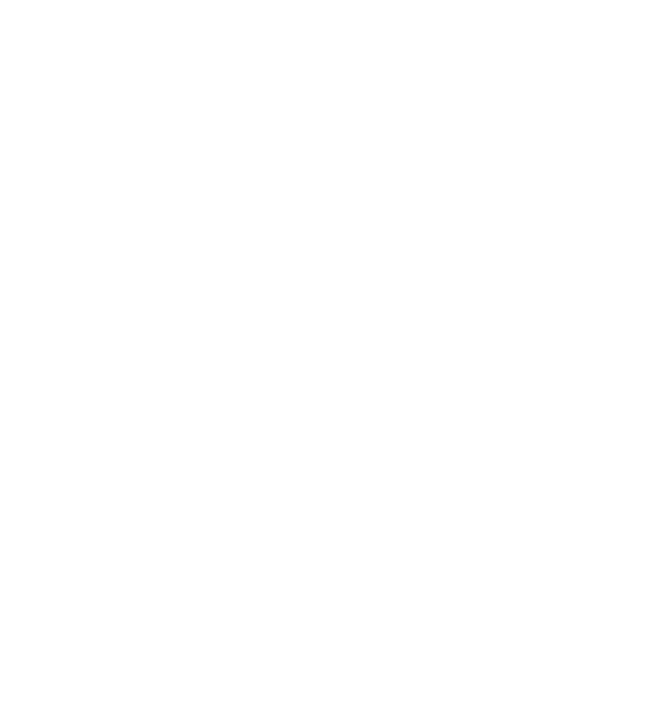
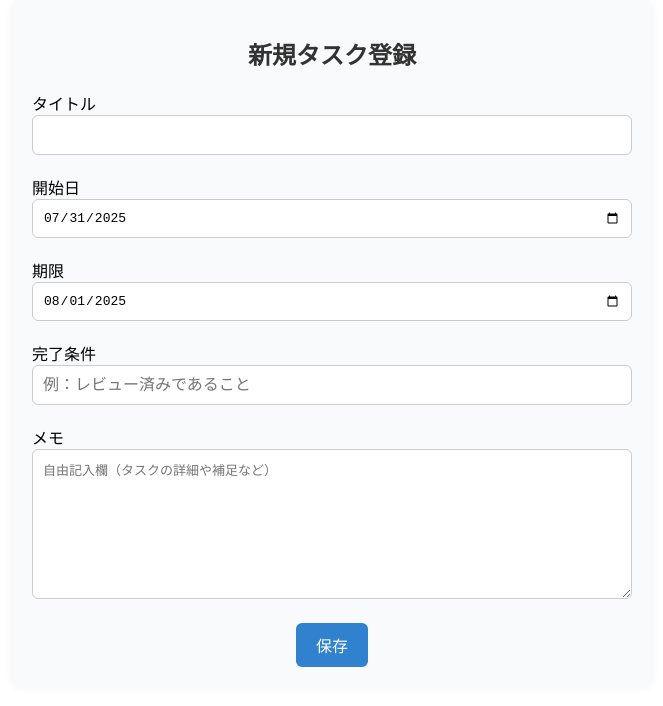
Before and after one commit to minami20230128/KanbanAppFrontend, a React (Vite) app: page /tasks/new/1 in a window 1280 px wide. Before the commit this address had no page. Shown: the top 706 px of the page, without its empty margins (308-971 px from the left). Built offline with nearby package versions, Linux system fonts and the light colour scheme.

Commit message:
新規追加画面追加

```diff
--- a/src/App.tsx
+++ b/src/App.tsx
@@ -1,6 +1,7 @@
-import { BrowserRouter, Routes, Route } from "react-router-dom";
+import { BrowserRouter, Route, Routes } from "react-router-dom";
 import TaskBoard from "./TaskBoard";
 import TaskDetail from "./TaskDetail";
+import TaskRegister from "./TaskRegister";
 
 export default function App() {
   return (
@@ -8,6 +9,7 @@ export default function App() {
       <Routes>
         <Route path="/" element={<TaskBoard />} />
         <Route path="/tasks/:taskId" element={<TaskDetail />} />
+        <Route path="/tasks/new/:status" element={<TaskRegister />} />
       </Routes>
     </BrowserRouter>
   );
--- a/src/Column.tsx
+++ b/src/Column.tsx
@@ -1,16 +1,24 @@
+import { useDroppable } from "@dnd-kit/core";
+import { SortableContext, rectSortingStrategy } from "@dnd-kit/sortable";
 import type { FC } from "react";
-import { SortableContext, rectSortingStrategy } from "@dnd-kit/sortable";
-import { useDroppable } from "@dnd-kit/core";
+import { useNavigate } from "react-router-dom";
 import Card, { type CardType } from "./Card";
 
 export type ColumnType = {
   id: string;
   title: string;
   cards: CardType[];
+  status: string;
 };
 
-const Column: FC<ColumnType> = ({ id, title, cards }) => {
+const Column: FC<ColumnType> = ({ id, title, cards, status }) => {
   const { setNodeRef } = useDroppable({ id: id });
+
+  const navigate = useNavigate();
+
+  const handleClick = (status: string) => {
+    navigate(`/tasks/new/${status}`);
+  };
 
   return (
     <SortableContext id={id} items={cards} strategy={rectSortingStrategy}>
@@ -43,7 +51,7 @@ const Column: FC<ColumnType> = ({ id, title, cards }) => {
             {title}
           </p>
           <button
-            onClick={() => alert(`「${title}」に新しいタスクを追加します`)}
+            onClick={() => handleClick(status)}
             style={{
               border: "none",
               background: "transparent",
--- a/src/TaskBoard.tsx
+++ b/src/TaskBoard.tsx
@@ -1,6 +1,3 @@
-import { useEffect, useState } from "react";
-import axios from "axios";
-import "./styles.css";
 import {
   closestCorners,
   DndContext,
@@ -14,8 +11,11 @@ import {
   type DragStartEvent,
 } from "@dnd-kit/core";
 import { sortableKeyboardCoordinates } from "@dnd-kit/sortable";
+import axios from "axios";
+import { useEffect, useState } from "react";
+import type { CardType } from "./Card";
 import Column, { type ColumnType } from "./Column";
-import type { CardType } from "./Card";
+import "./styles.css";
 
 const TaskBoard = () => {
   const [columns, setColumns] = useState<ColumnType[]>([]);
@@ -39,9 +39,9 @@ const TaskBoard = () => {
         const done = toCard(tasks.filter((t) => t.status === "DONE"));
 
         setColumns([
-          { id: "todo", title: "未着手", cards: todo },
-          { id: "doing", title: "進行中", cards: doing },
-          { id: "done", title: "完了", cards: done },
+          { id: "todo", title: "未着手", cards: todo, status: "TODO" },
+          { id: "doing", title: "進行中", cards: doing, status: "IN_PROGRESS" },
+          { id: "done", title: "完了", cards: done, status: "DONE" },
         ]);
       })
       .catch((err) => {
@@ -62,7 +62,6 @@ const TaskBoard = () => {
   };
 
   const handleDragStart = (event: DragStartEvent) => {
-    console.log("drag");
     const activeId = String(event.active.id);
     const fromColumn = findColumn(activeId);
     setDraggingFromColumnId(fromColumn?.id ?? null);
@@ -173,6 +172,7 @@ const TaskBoard = () => {
             id={column.id}
             title={column.title}
             cards={column.cards}
+            status={column.status}
           />
         ))}
       </div>
--- /dev/null
+++ b/src/TaskRegister.tsx
@@ -0,0 +1,154 @@
+import axios from "axios";
+import { useState } from "react";
+import { useNavigate, useParams } from "react-router-dom";
+
+const TaskDetail = () => {
+  const { status } = useParams();
+  const [title, setTitle] = useState("");
+  const [startDate, setStartDate] = useState("2025-07-31");
+  const [dueDate, setDueDate] = useState("2025-08-01");
+  const [condition, setCondition] = useState("");
+  const [memo, setMemo] = useState("");
+
+  const navigate = useNavigate();
+
+  const handleSave = async () => {
+    try {
+      await axios.post(`/api/tasks/new`, {
+        title,
+        startDate,
+        dueDate,
+        condition,
+        memo,
+        status,
+      });
+      alert("登録しました");
+      navigate("/");
+    } catch (err) {
+      console.error("登録に失敗", err);
+      alert("登録に失敗しました");
+    }
+  };
+
+  return (
+    <div style={styles.container}>
+      <h1 style={styles.heading}>新規タスク登録</h1>
+
+      <div style={styles.formGroup}>
+        <label htmlFor="title">タイトル</label>
+        <input
+          type="text"
+          id="title"
+          value={title}
+          onChange={(e) => setTitle(e.target.value)}
+          style={styles.input}
+        />
+      </div>
+
+      <div style={styles.formGroup}>
+        <label htmlFor="startDate">開始日</label>
+        <input
+          type="date"
+          id="startDate"
+          value={startDate}
+          onChange={(e) => setStartDate(e.target.value)}
+          style={styles.input}
+        />
+      </div>
+
+      <div style={styles.formGroup}>
+        <label htmlFor="dueDate">期限</label>
+        <input
+          type="date"
+          id="dueDate"
+          value={dueDate}
+          onChange={(e) => setDueDate(e.target.value)}
+          style={styles.input}
+        />
+      </div>
+
+      <div style={styles.formGroup}>
+        <label htmlFor="completionCondition">完了条件</label>
+        <input
+          type="text"
+          id="completionCondition"
+          value={condition}
+          onChange={(e) => setCondition(e.target.value)}
+          placeholder="例：レビュー済みであること"
+          style={styles.input}
+        />
+      </div>
+
+      <div style={styles.formGroup}>
+        <label htmlFor="notes">メモ</label>
+        <textarea
+          id="notes"
+          value={memo}
+          onChange={(e) => setMemo(e.target.value)}
+          placeholder="自由記入欄（タスクの詳細や補足など）"
+          style={styles.textarea}
+        />
+      </div>
+
+      <div style={styles.buttonGroup}>
+        <button onClick={handleSave} style={styles.button}>
+          保存
+        </button>
+      </div>
+    </div>
+  );
+};
+
+export default TaskDetail;
+
+const styles: Record<string, React.CSSProperties> = {
+  container: {
+    maxWidth: "600px",
+    margin: "0 auto",
+    background: "#ffffff",
+    borderRadius: "8px",
+    boxShadow: "0 0 10px rgba(0,0,0,0.05)",
+    padding: "20px",
+    fontFamily: "sans-serif",
+    backgroundColor: "#f9fafb",
+  },
+  heading: {
+    textAlign: "center",
+    fontSize: "1.5em",
+    marginBottom: "20px",
+  },
+  formGroup: {
+    marginBottom: "20px",
+  },
+  input: {
+    width: "100%",
+    padding: "10px",
+    border: "1px solid #ccc",
+    borderRadius: "6px",
+    fontSize: "1em",
+    boxSizing: "border-box",
+  },
+  textarea: {
+    width: "100%",
+    height: "150px",
+    padding: "10px",
+    border: "1px solid #ccc",
+    borderRadius: "6px",
+    fontSize: "1em",
+    boxSizing: "border-box",
+    resize: "vertical",
+  },
+  buttonGroup: {
+    textAlign: "center",
+    marginTop: "20px",
+  },
+  button: {
+    background: "#3182ce",
+    color: "white",
+    border: "none",
+    padding: "10px 20px",
+    fontSize: "1em",
+    borderRadius: "6px",
+    cursor: "pointer",
+  },
+};
```
Also changed, not shown: src/Card.tsx (+3 -5 lines).
